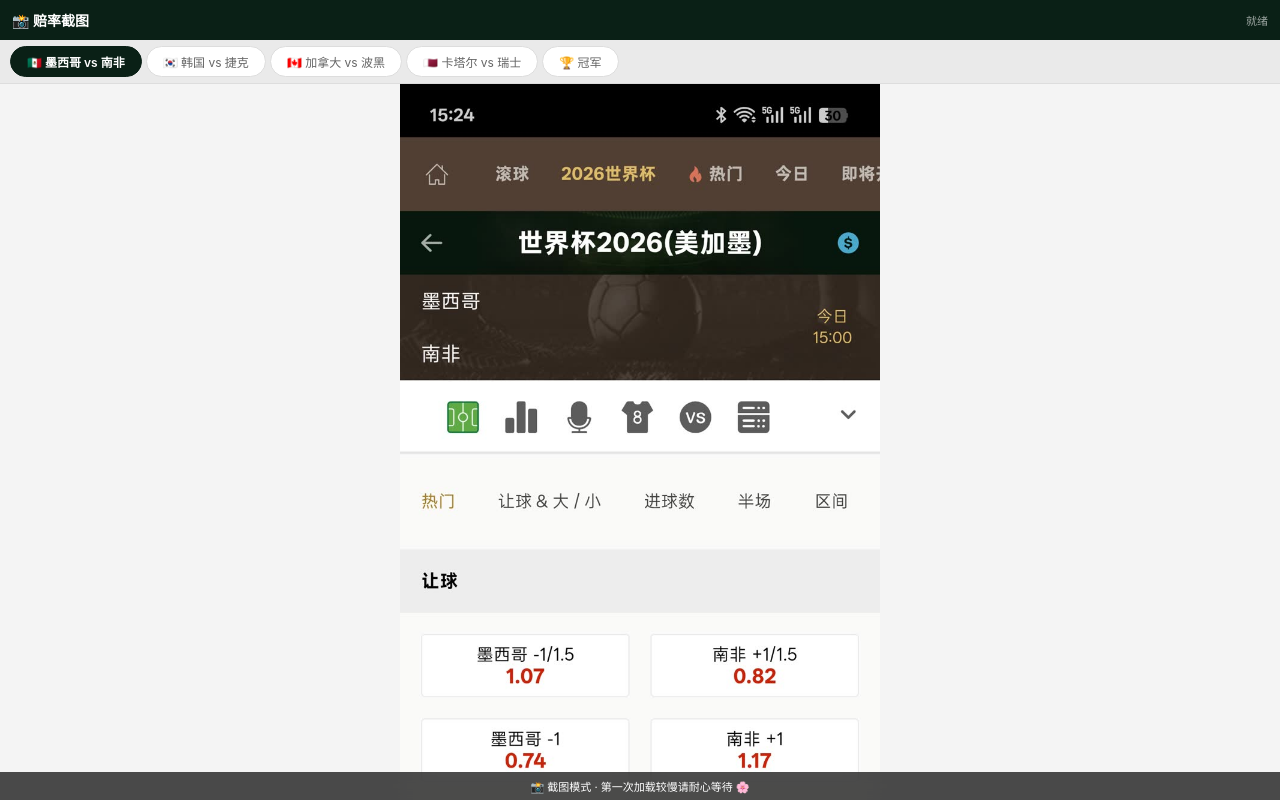
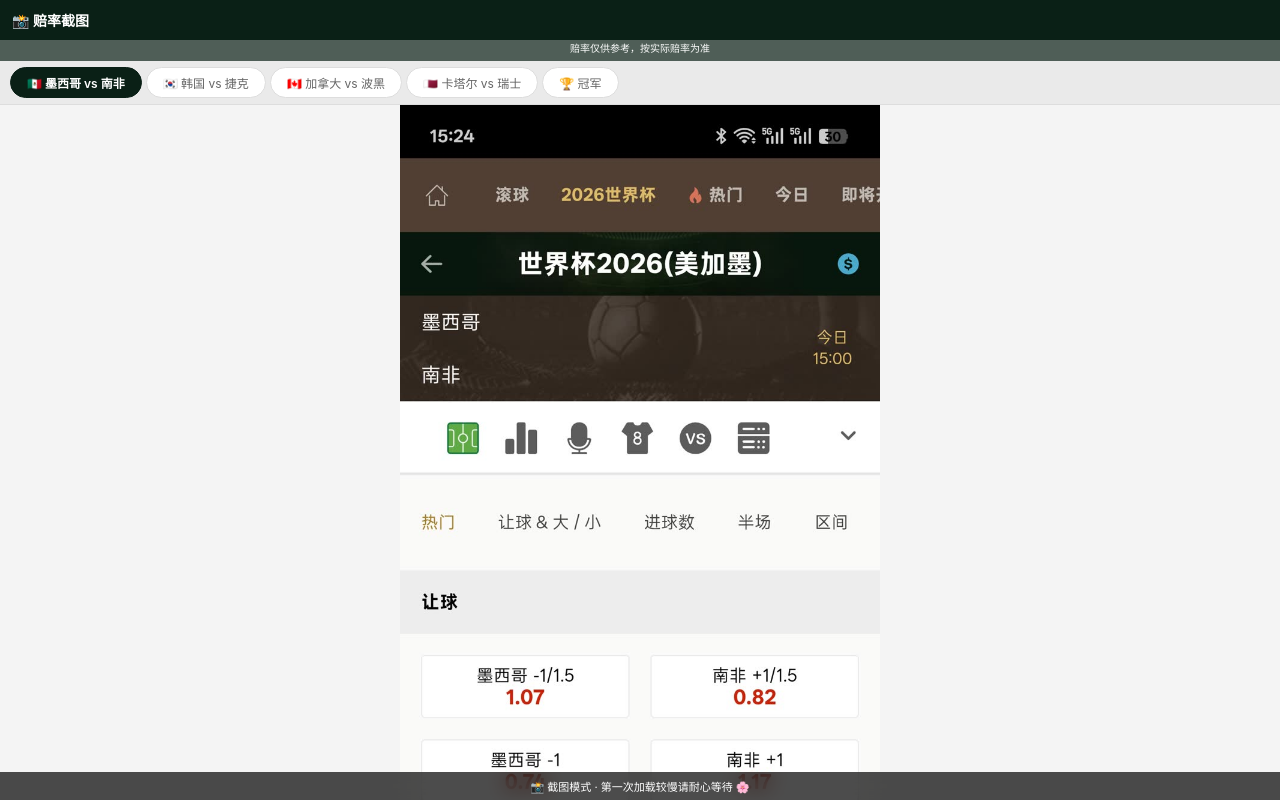
Before and after one commit to shengkaitang3/football-betting, a website: page public/index.html in a window 1280 px wide. Shown: the top 800 px of the page. Drawn offline with Linux system fonts and the light colour scheme.

Commit message:
fix: center disclaimer text

```diff
--- a/public/index.html
+++ b/public/index.html
@@ -38,8 +38,8 @@
 <body>
     <div class="top-nav">
         <span class="title">📸 赔率截图</span>
-        <span style="font-size:11px;opacity:0.6" id="statusText">赔率仅供参考，按实际赔率为准</span>
     </div>
+    <div style="background:#0a2016;color:white;text-align:center;padding:0 12px 6px;font-size:10px;opacity:0.7">赔率仅供参考，按实际赔率为准</div>
     <div class="match-tabs" id="matchTabs">
         <span class="active" data-img="mex-s.jpg" onclick="switchTab(this)">🇲🇽 墨西哥 vs 南非</span>
         <span data-img="kor-c.jpg" onclick="switchTab(this)">🇰🇷 韩国 vs 捷克</span>
```
